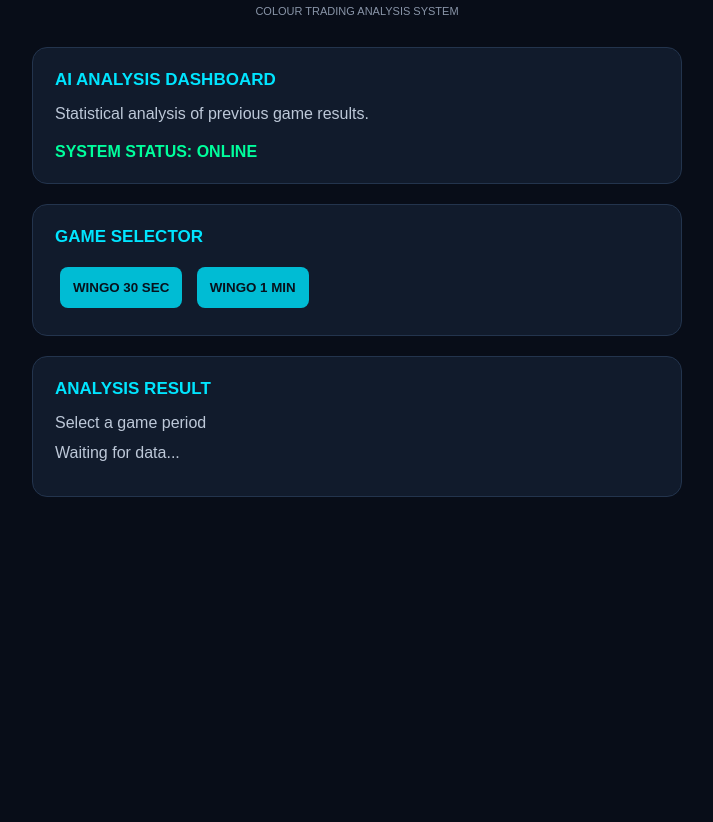
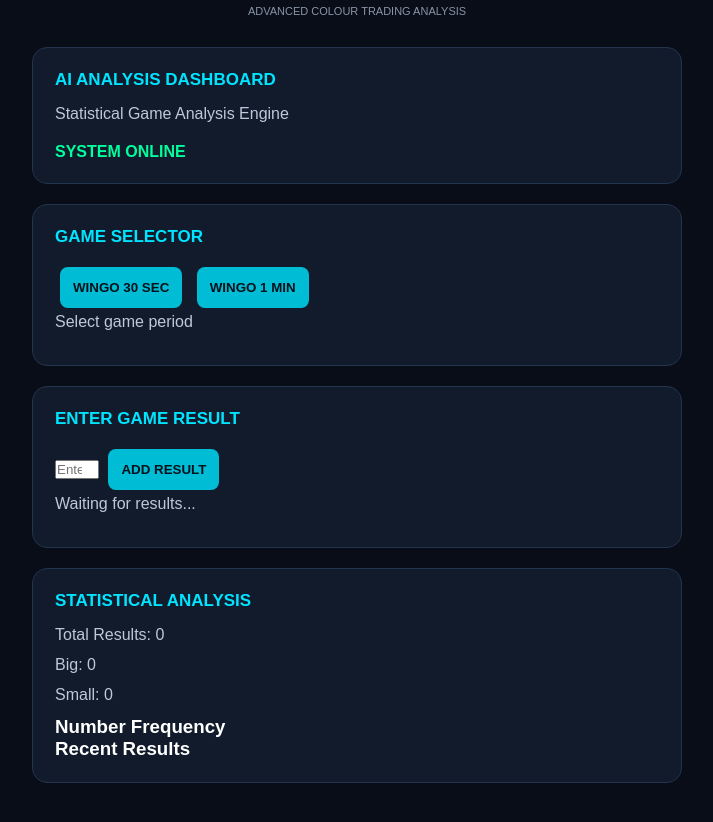
Before and after one commit to akhiljaison98-oss/-ultra-ai-prediction, a plain HTML site: page index.html in a window 1280 px wide. Shown: the part 90-912 px from the top of the page, without its empty margins (283-996 px from the left). Before the commit the page ends 800 px from the top, so only its background shows below. Drawn offline with Linux system fonts and the light colour scheme.

Commit message:
Update index.html

```diff
--- a/index.html
+++ b/index.html
@@ -3,7 +3,7 @@
 <head>
 <meta charset="UTF-8">
 <meta name="viewport" content="width=device-width, initial-scale=1.0">
-    <title>ULTRA AI PREDICTION</title>
+<title>ULTRA AI</title>
 <link rel="stylesheet" href="style.css">
 </head>
 
@@ -11,18 +11,15 @@
 
 <header>
 <h1>ULTRA AI</h1>
-    <p>COLOUR TRADING ANALYSIS SYSTEM</p>
+<p>ADVANCED COLOUR TRADING ANALYSIS</p>
 </header>
 
 <main>
 
 <section class="card">
 <h2>AI ANALYSIS DASHBOARD</h2>
-        <p>Statistical analysis of previous game results.</p>
-
-        <div class="status">
-            SYSTEM STATUS: ONLINE
-        </div>
+<p>Statistical Game Analysis Engine</p>
+<div class="status">SYSTEM ONLINE</div>
 </section>
 
 <section class="card">
@@ -35,12 +32,37 @@
 <button onclick="selectGame('1 Minute')">
 WINGO 1 MIN
 </button>
+
+<p id="game">Select game period</p>
 </section>
 
 <section class="card">
-        <h2>ANALYSIS RESULT</h2>
-        <p id="game">Select a game period</p>
-        <p id="result">Waiting for data...</p>
+<h2>ENTER GAME RESULT</h2>
+
+<input type="number"
+id="numberInput"
+min="0"
+max="9"
+placeholder="Enter number (0-9)">
+
+<button onclick="addResult()">ADD RESULT</button>
+
+<p id="message">Waiting for results...</p>
+</section>
+
+<section class="card">
+<h2>STATISTICAL ANALYSIS</h2>
+
+<p>Total Results: <span id="total">0</span></p>
+<p>Big: <span id="big">0</span></p>
+<p>Small: <span id="small">0</span></p>
+
+<h3>Number Frequency</h3>
+<div id="frequency"></div>
+
+<h3>Recent Results</h3>
+<div id="history"></div>
+
 </section>
 
 </main>
```
Lines whose indentation alone changed are shown as unchanged.
